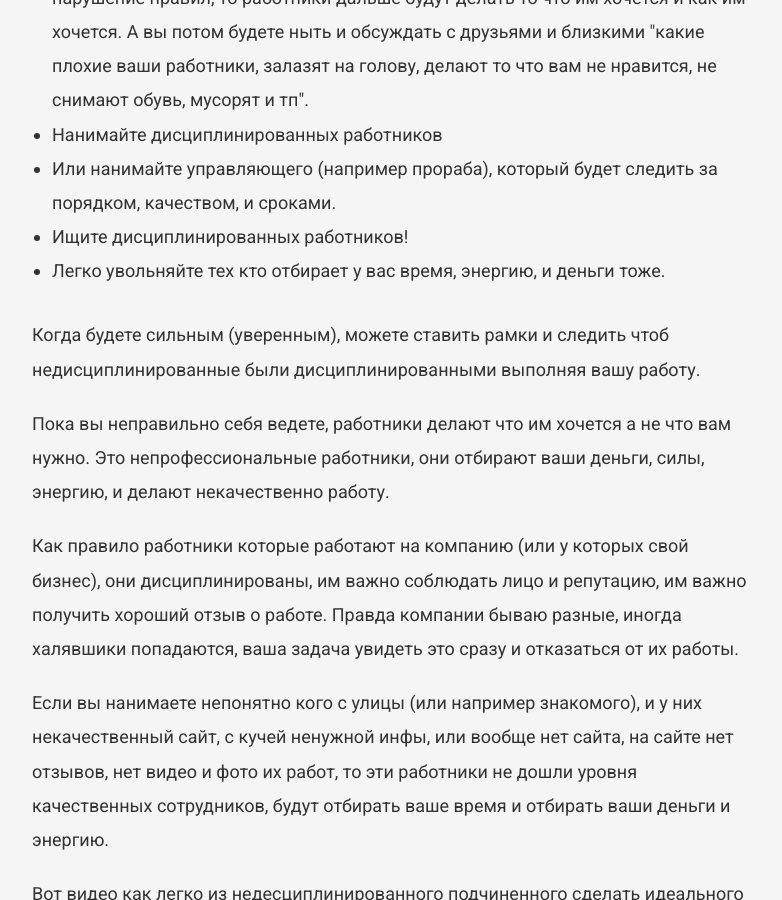
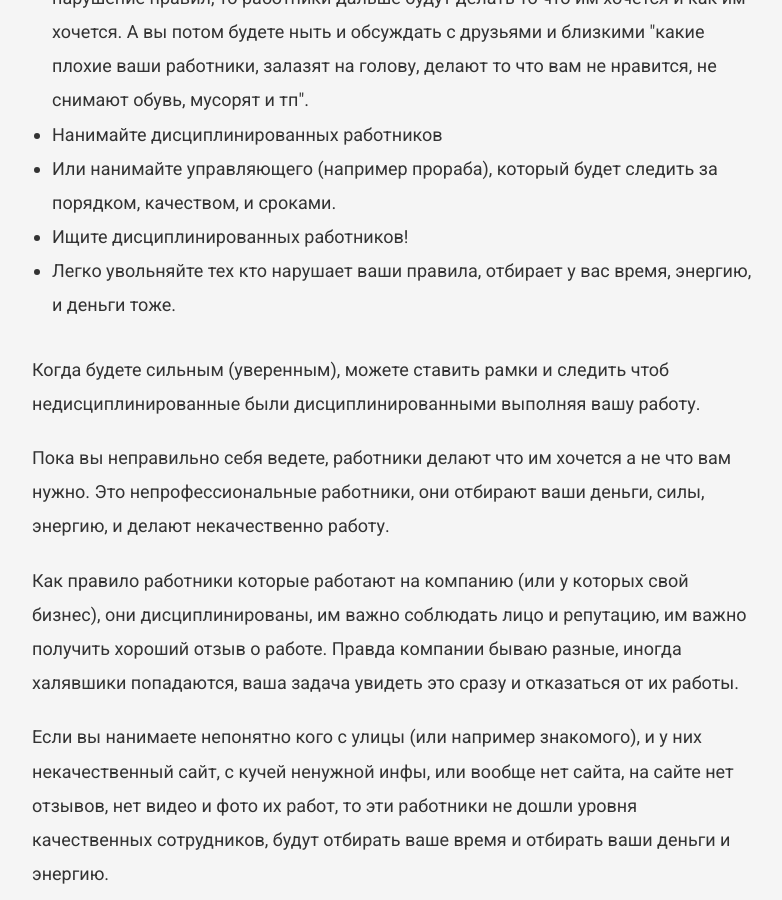
Before and after one commit to VadymVolos/vadymvolos.github.io, a Jekyll site: the page built from _posts/management/2017-06-02-esli-u-vas-plokhiye-rabotniki.md, in a window 1280 px wide and 900 px high, scrolled down 436 px. Shown: the whole window, without its empty margins (248-1030 px from the left). Built offline with Jekyll 4.4.1, drawn with Linux system fonts in a browser that asks for light colours; nearby versions of some CDN libraries; comment, search, counter and statistics services are not loaded.

Commit message:
Update 2017-06-02-esli-u-vas-plokhiye-rabotniki.md

```diff
--- a/_posts/management/2017-06-02-esli-u-vas-plokhiye-rabotniki.md
+++ b/_posts/management/2017-06-02-esli-u-vas-plokhiye-rabotniki.md
@@ -19,7 +19,7 @@
 </li><li>
 Ищите дисциплинированных работников!
 </li><li>
-Легко увольняйте тех кто отбирает у вас время, энергию, и деньги тоже.
+Легко увольняйте тех кто нарушает ваши правила, отбирает у вас время, энергию, и деньги тоже.
 </li>
 </ul>
 
```
